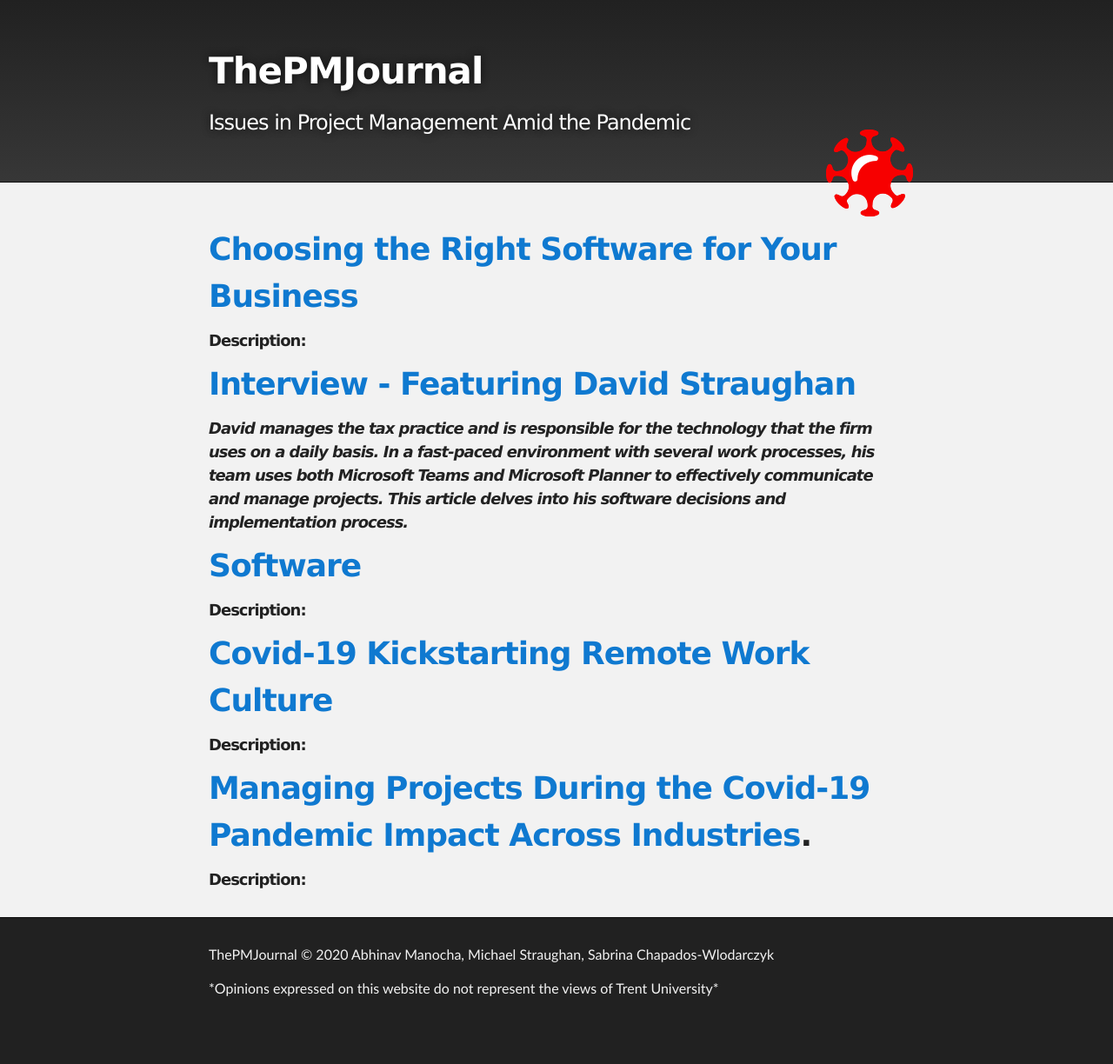
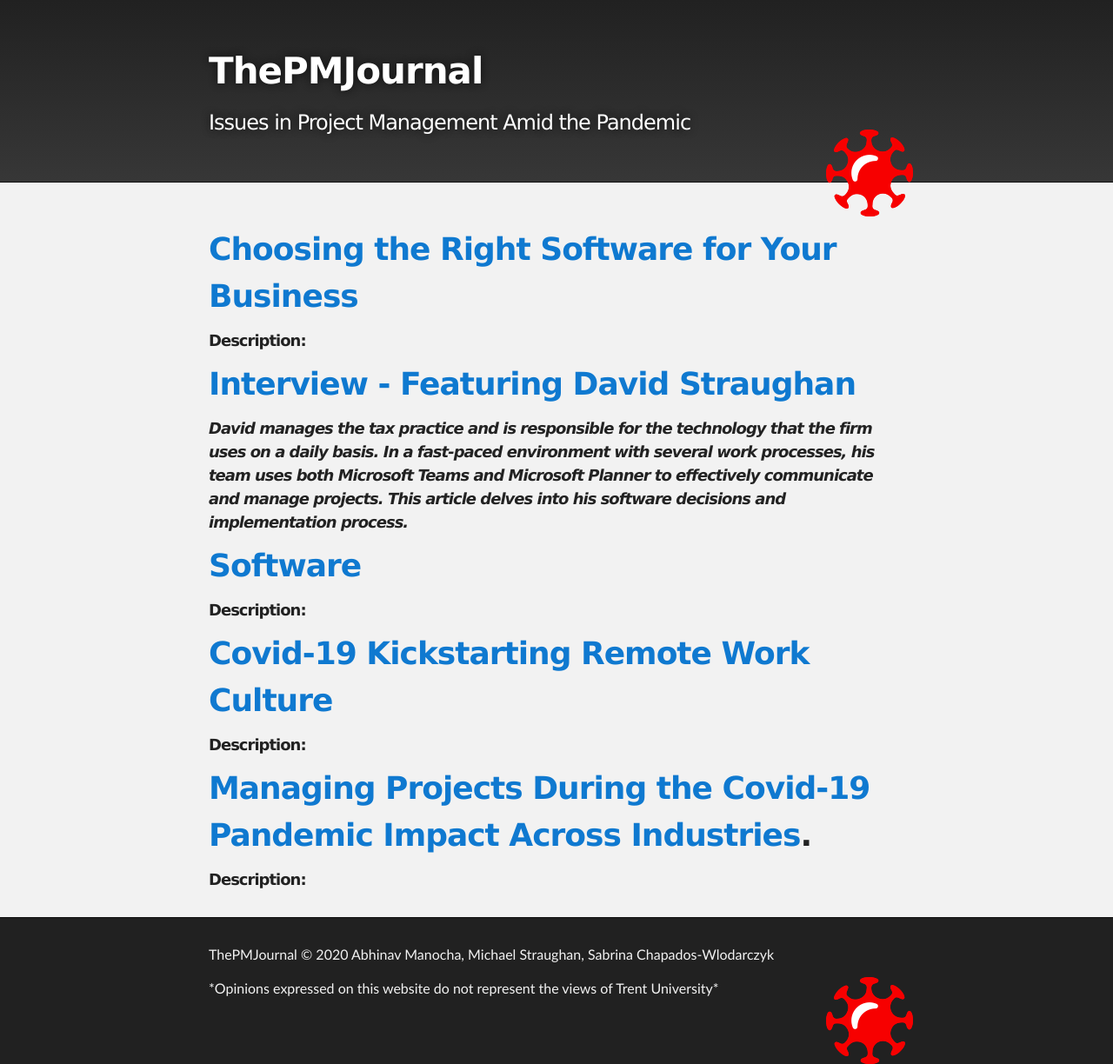
Before and after one commit to abhinavmanocha/3850Project, a Jekyll site: the page built from index.md, in a window 1280 px wide. Shown: the whole page at 87% size. Built offline with Jekyll 4.4.1, drawn with Linux system fonts in a browser that asks for light colours; our own code applies the rules of GitHub Pages for plain Markdown files; before the commit the page ends 1184 px from its top, so only the background shows below that.

Commit message:
try to add logo to footer

```diff
--- a/_layouts/default.html
+++ b/_layouts/default.html
@@ -42,6 +42,11 @@
         <p class="copyright">{{ site.title | default: site.github.repository_name }} © 2020 Abhinav Manocha, Michael Straughan, Sabrina Chapados-Wlodarczyk </p>
         <p>*Opinions expressed on this website do not represent the views of Trent University*</p>
         {% endif %}
+        {% if site.show_downloads %}
+          <section id="downloads">
+            <a class="zip_download_link" href="{{ https://abhinavmanocha.github.io/3850Project/ }}"> </a>
+          </section>
+        {% endif %}
       </footer>
     </div>
 
```
